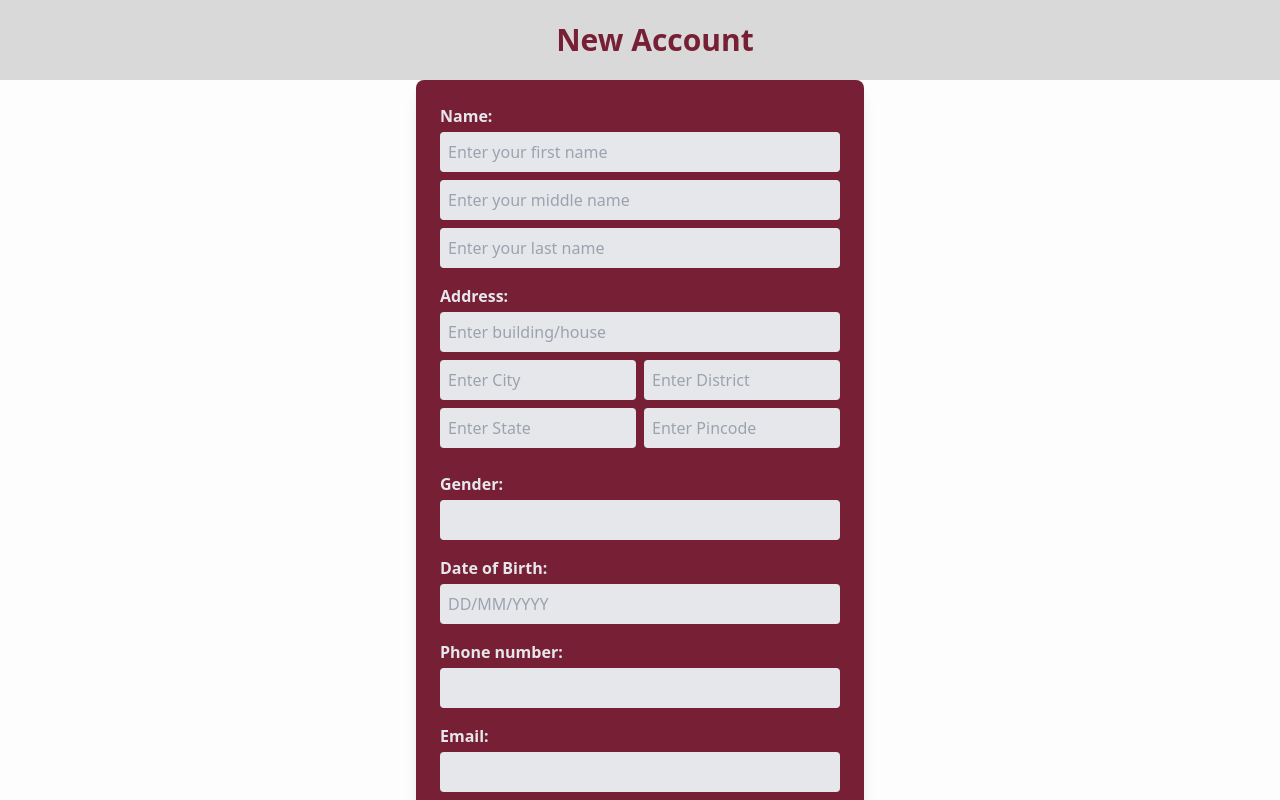
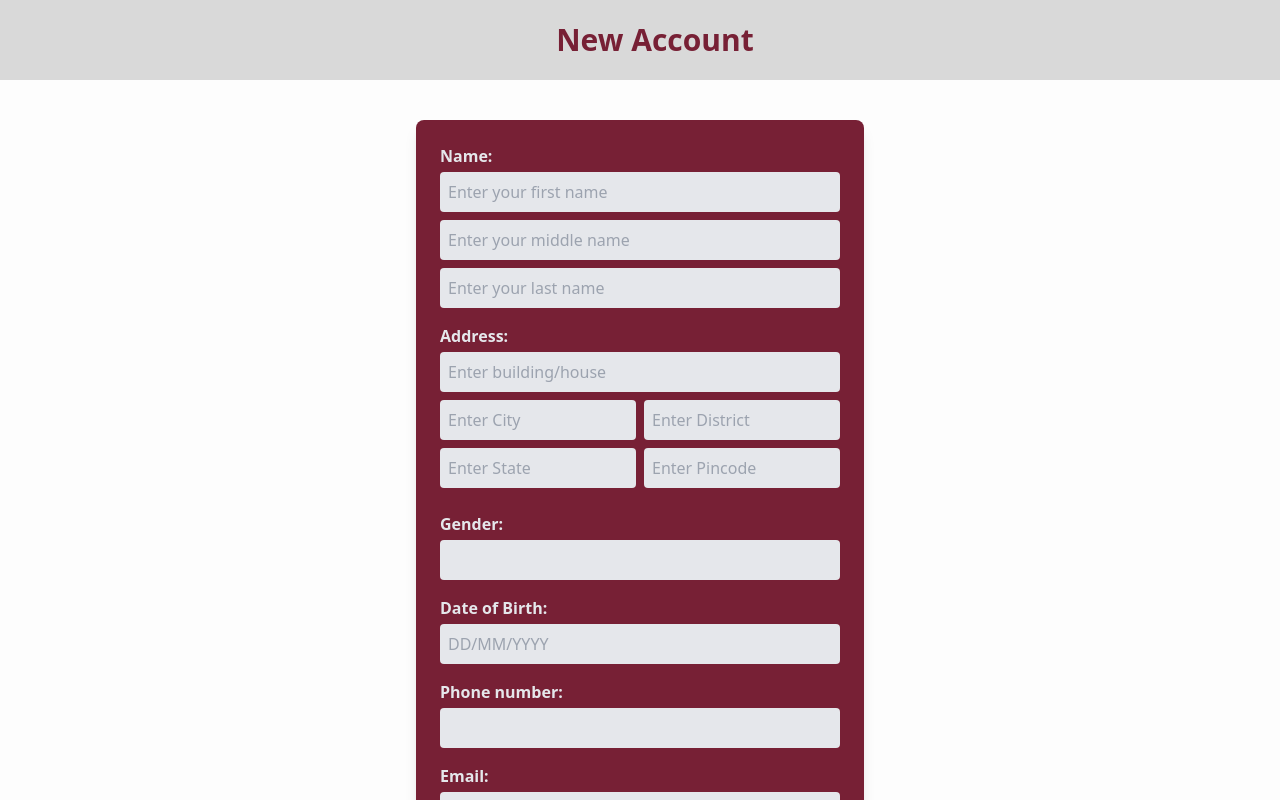
Before and after one commit to BankManagementSystem/Frontend, a SvelteKit app: page /newAccount in a window 1280 px wide. Shown: the top 800 px of the page. Built offline with nearby package versions, Linux system fonts and the light colour scheme; some icons are missing.

Commit message:
Credit Limits

```diff
--- a/src/routes/newAccount/+page.svelte
+++ b/src/routes/newAccount/+page.svelte
@@ -18,7 +18,7 @@
   </div>
 
   <!-- Centering Container -->
-  <div class="flex items-center justify-center min-h-[90dvh]">
+  <div class="flex items-center justify-center min-h-[90dvh] mt-10">
     <!-- Card -->
     <div class="w-full max-w-md p-6 rounded-lg shadow-lg bg-[#772035]">
       <!-- Form fields -->
```
